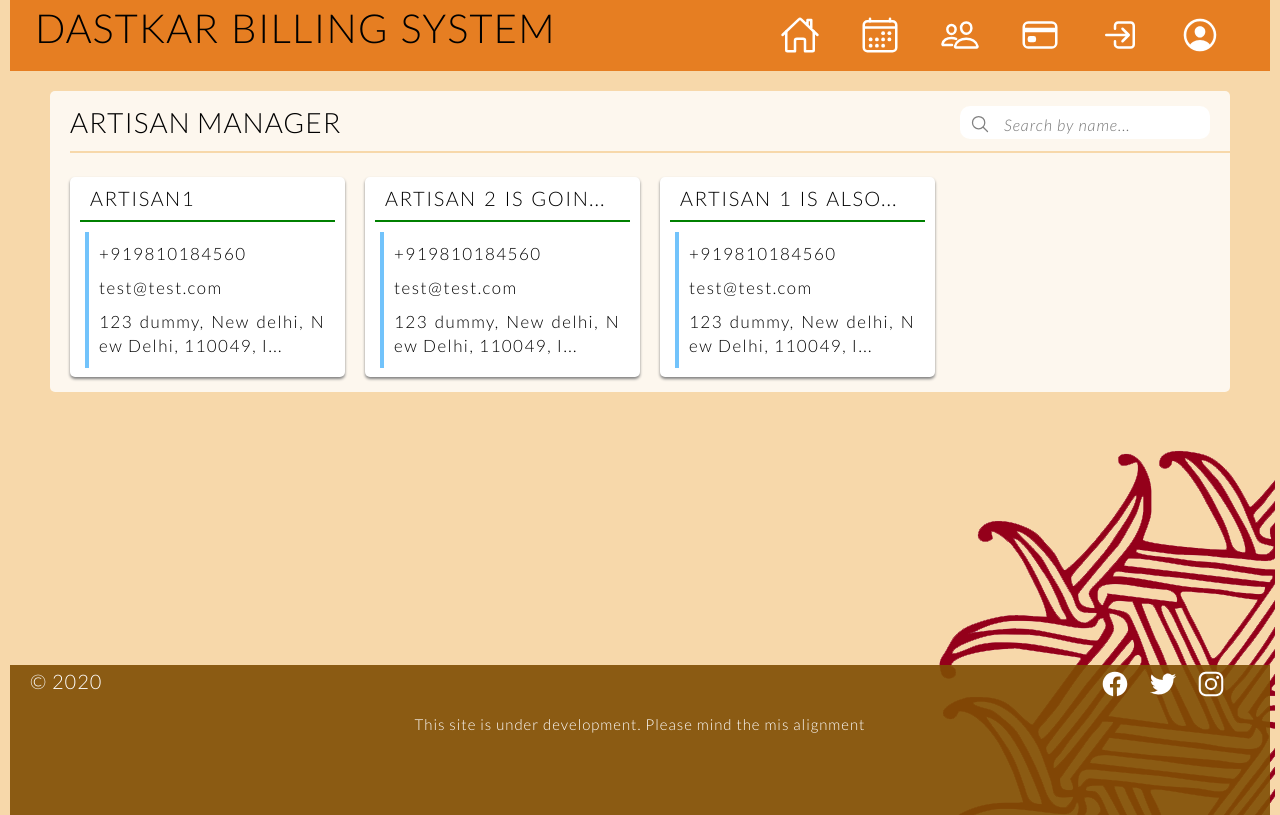
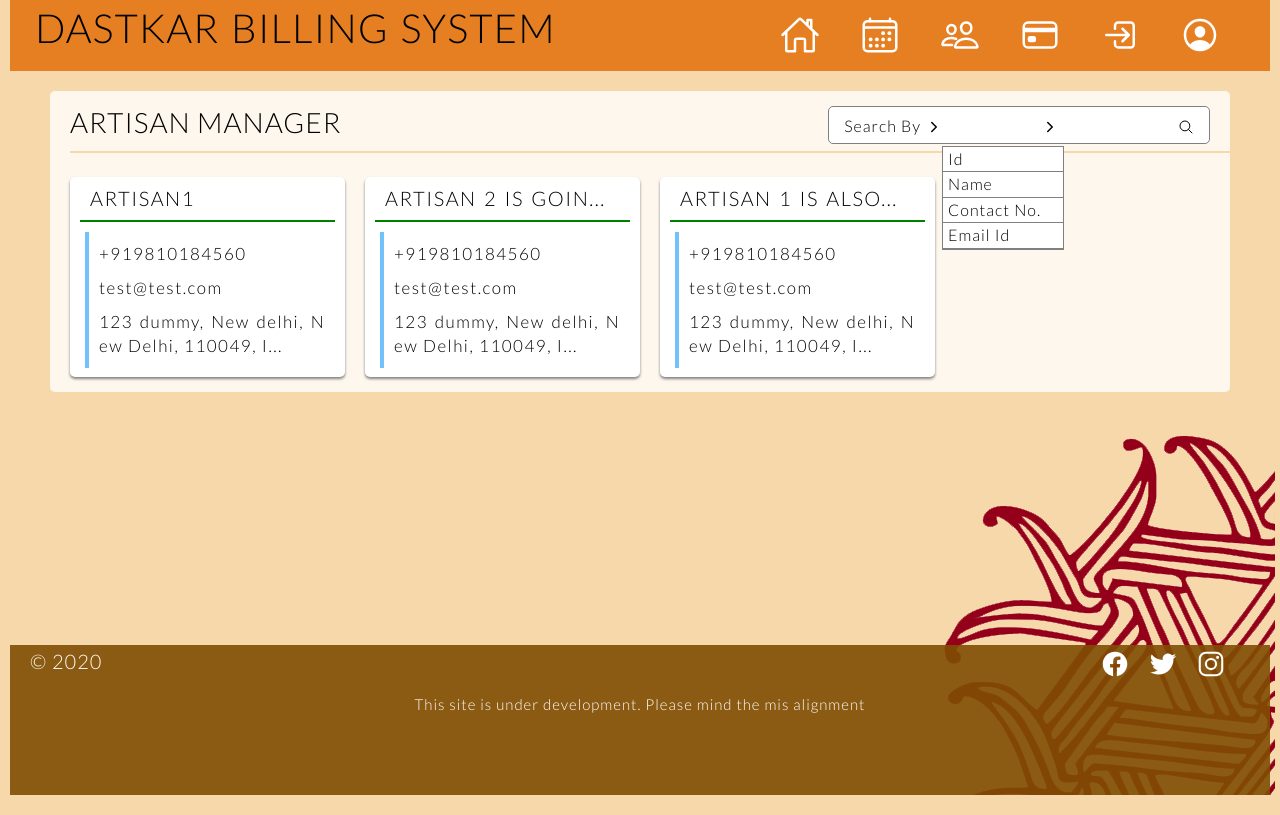
Before and after one commit to ayansasmal/dastkar, a React (Create React App) app in the folder WIP/dastkar-ui/: page /artisans in a window 1280 px wide. Built offline with nearby package versions, Linux system fonts and the light colour scheme; what axios-mock-adapter would draw is missing.

Commit message:
updated frontend for new search

```diff
--- a/WIP/dastkar-ui/package.json
+++ b/WIP/dastkar-ui/package.json
@@ -4,7 +4,7 @@
   "private": true,
   "dependencies": {
     "@testing-library/jest-dom": "^5.10.1",
-    "@testing-library/react": "^10.3.0",
+    "@testing-library/react": "^10.4.1",
     "@testing-library/user-event": "^12.0.7",
     "axios": "^0.19.2",
     "bootstrap": "^4.5.0",
--- a/WIP/dastkar-ui/src/App.module.css
+++ b/WIP/dastkar-ui/src/App.module.css
@@ -3,7 +3,7 @@
 
 }
 .App main {
-  min-height: calc(100vh - 235px);
+  min-height: calc(100vh - 255px);
 }
 
 
--- /dev/null
+++ b/WIP/dastkar-ui/src/components/Header/HeaderSearch/HeaderSearch.js
@@ -0,0 +1,83 @@
+import React, { useState } from "react";
+import classes from "./HeaderSearch.module.css";
+
+const HeaderSearch = (props) => {
+  const [showSelect, setShowSelect] = useState(false);
+  const [selectedValue, setSelectedValue] = useState("");
+  const [searchValue, setSearchValue] = useState("");
+
+  const searchCriterias = {
+    id: "Id",
+    name: "Name",
+    contact: "Contact No.",
+    email: "Email Id",
+  };
+  let cls = classes.SearchLarge;
+  if (props.mobile) cls = classes.SearchSmall;
+
+  const selectValue = (event) => {
+    console.log(event.target.attributes.value.value);
+    setShowSelect(!showSelect);
+    setSelectedValue(searchCriterias[event.target.attributes.value.value]);
+  };
+
+  const listItems = Object.keys(searchCriterias).map((value, index) => (
+    <li
+      key={index}
+      className={classes.SelectOptions}
+      onClick={selectValue}
+      value={value}
+    >
+      {searchCriterias[value]}
+    </li>
+  ));
+
+  const toggleSelect = () => {
+    setShowSelect(!showSelect);
+  };
+
+  const searchHandler = () => {
+    console.log("clicked search ::", selectedValue, searchValue);
+  };
+
+  const grabSearchValue = (event) => {
+    setSearchValue(event.target.value);
+  };
+
+  return (
+    <div className={cls}>
+      <div className={classes.SearchBy}>
+        <span>Search By</span>
+      </div>
+      <div className={classes.Chevron}>
+        <ion-icon name="chevron-forward-outline"></ion-icon>
+      </div>
+      <div className={classes.CustomSelect}>
+        <input
+          className={classes.InputSelect}
+          type="text"
+          readOnly
+          onClick={toggleSelect}
+          value={selectedValue}
+        />
+        <ul className={classes.SelectDropDown} hidden={showSelect}>
+          {listItems}
+        </ul>
+      </div>
+      <div className={classes.Chevron}>
+        <ion-icon name="chevron-forward-outline"></ion-icon>
+      </div>
+      <input
+        className={classes.InputValue}
+        type="text"
+        value={searchValue}
+        onChange={grabSearchValue}
+      />
+      <div className={classes.SearchIcon} onClick={searchHandler}>
+        <ion-icon name="search-outline"></ion-icon>
+      </div>
+    </div>
+  );
+};
+
+export default HeaderSearch;
--- /dev/null
+++ b/WIP/dastkar-ui/src/components/Header/HeaderSearch/HeaderSearch.module.css
@@ -0,0 +1,93 @@
+.SearchLarge {
+  float: right;
+  display: block;
+  border-radius: 5px;
+  padding: 10px 5px 5px 5px;
+  margin-right: 20px;
+  background-color: white;
+  font-size: 16px;
+  font-weight: 300;
+  border: 1px solid grey;
+}
+
+.SearchSmall {
+  display: none;
+  border-radius: 10px;
+  padding-left: 10px;
+  padding-bottom: 3px;
+  margin: 10px 22px;
+  width: 280px;
+  background-color: white;
+}
+
+.SearchBy {
+    display: inline-block;
+    margin-right:5px;
+    margin-left: 10px;
+    vertical-align: top;
+}
+
+.Chevron {
+    display: inline-block;
+    margin-top: 2px;
+}
+
+.CustomSelect {
+  display: inline-block;
+  width: 100px;
+  vertical-align: top;
+}
+
+.InputSelect {
+  border: none;
+  height: 100%;
+  width: 100px;
+  font-weight: 300;
+  vertical-align: top;
+  padding-left:10px;
+}
+
+.SelectDropDown {
+  position: absolute;
+  margin-top: 10px;
+  z-index: 50;
+  vertical-align: top;
+  background: white;
+  border: 1px solid grey;
+}
+
+.SelectOptions {
+  border-bottom: 1px solid grey;
+  width: 120px;
+  list-style: none;
+  text-decoration: none;
+  padding: 3px 5px;
+}
+
+.InputValue {
+  border: none;
+  height: 100%;
+  font-weight: 300;
+  vertical-align: top;
+  padding:0px 5px;
+  width:120px;
+}
+
+.SearchIcon {
+  display: inline-block;
+  vertical-align: top;
+  margin-right: 10px;
+  margin-top: 2px;
+}
+
+@media (max-width: 770px) {
+  .SearchSmall {
+    display: block;
+    box-shadow: 0px 2px 4px 0px grey;
+    margin: 15px;
+    width: unset;
+  }
+  .SearchLarge {
+    display: none;
+  }
+}
--- a/WIP/dastkar-ui/src/components/UI/EditableLabel/EditableLabel.module.css
+++ b/WIP/dastkar-ui/src/components/UI/EditableLabel/EditableLabel.module.css
@@ -49,7 +49,7 @@
 }
 
 .Edit {
-  color: brown;
+  color: rgb(85, 85, 85);
   display: inline-block;
   margin-right: 40px;
 }
--- a/WIP/dastkar-ui/src/containers/Artisans/Artisans.js
+++ b/WIP/dastkar-ui/src/containers/Artisans/Artisans.js
@@ -1,10 +1,10 @@
 import React, { useState } from "react";
 import classes from "./Artisans.module.css";
-import Input from "../../components/UI/Input/Input";
 import Tiles from "../../components/Tiles/Tiles";
 import Modal from "../../components/UI/Modal/Modal";
 import Artisan from "../../components/Artisan/Artisan";
 import FormButtonSet from "../../components/Form/FormButtonSet/FormButtonSet";
+import HeaderSearch from "../../components/Header/HeaderSearch/HeaderSearch";
 
 const Artisans = (props) => {
   const artisans = [
@@ -99,24 +99,10 @@ const Artisans = (props) => {
         <div className={classes.Header}>
           <div className={classes.Title}>
             <h3>Artisan Manager</h3>
-            <div className={classes.SearchLarge}>
-              <div className={classes.SearchIcon}>
-                <ion-icon name="search-outline"></ion-icon>
-              </div>
-              <div className={classes.SearchField}>
-                <Input type="text" placeholder="Search by name..." />
-              </div>
-            </div>
+            <HeaderSearch />
           </div>
         </div>
-        <div className={classes.SearchSmall}>
-          <div className={classes.SearchIcon}>
-            <ion-icon name="search-outline"></ion-icon>
-          </div>
-          <div className={classes.SearchField}>
-            <Input type="text" placeholder="Search by name..." />
-          </div>
-        </div>
+        <HeaderSearch mobile={true} />
         <Tiles data={artisans} clicked={exploreArtisan} />
       </div>
       {modal}
--- a/WIP/dastkar-ui/src/containers/Artisans/Artisans.module.css
+++ b/WIP/dastkar-ui/src/containers/Artisans/Artisans.module.css
@@ -31,39 +31,8 @@
   text-transform: uppercase;
 }
 
-.SearchLarge {
-  float: right;
-  display: block;
-  border-radius: 10px;
-  padding-left: 10px;
-  margin-right: 20px;
-  width: 250px;
-  background-color: white;
-}
-
-.SearchSmall {
-  display: none;
-  border-radius: 10px;
-  padding-left: 10px;
-  padding-bottom: 3px;
-  margin: 10px 22px;
-  width: 280px;
-  background-color: white;
-}
-
-.SearchIcon {
-  display: inline-block;
-  margin-top: 8px;
-  color: grey;
-}
-
-.SearchField {
-  width: 90%;
-  float: right;
-}
-
 .Buttons {
-  margin: 0px 100px;
+  margin: 30px 100px;
 }
 
 @media (max-width: 770px) {
@@ -95,18 +64,7 @@
     display: none;
   }
 
-  .SearchSmall {
-    display: block;
-    box-shadow: 0px 2px 4px 0px grey;
-    margin: 15px;
-    width: unset;
-  }
-  .SearchLarge {
-    display: none;
-  }
-
   .Buttons {
     margin: 20px 35px;
-
   }
 }
--- a/WIP/dastkar-ui/src/containers/Dashboard/Dashboard.module.css
+++ b/WIP/dastkar-ui/src/containers/Dashboard/Dashboard.module.css
@@ -1,7 +1,7 @@
 .Dashboard {
-  box-sizing: border-box;
-  display: inline-flex;
-  width: 100%;
-  justify-content: flex-start;
-  /* border: 10px solid black; */
+  display: block;
+  margin: 20px 40px;
+  background-color: rgb(255,255,255, 0.8);
+  padding: 5px 10px;
+  border-radius: 5px;
 }
```
Also changed, not shown: 1 other file (tests, documents, lock files or other folders).
